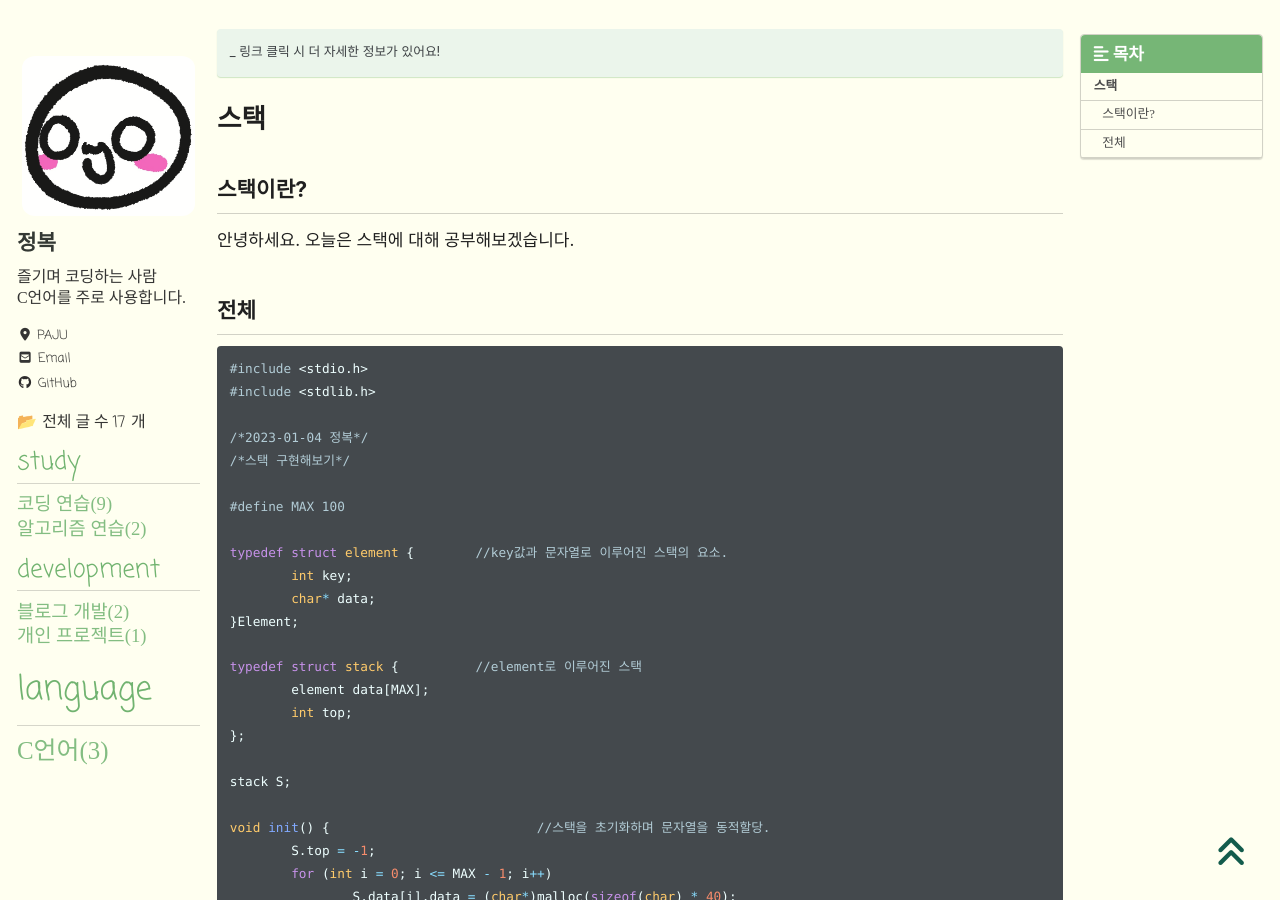
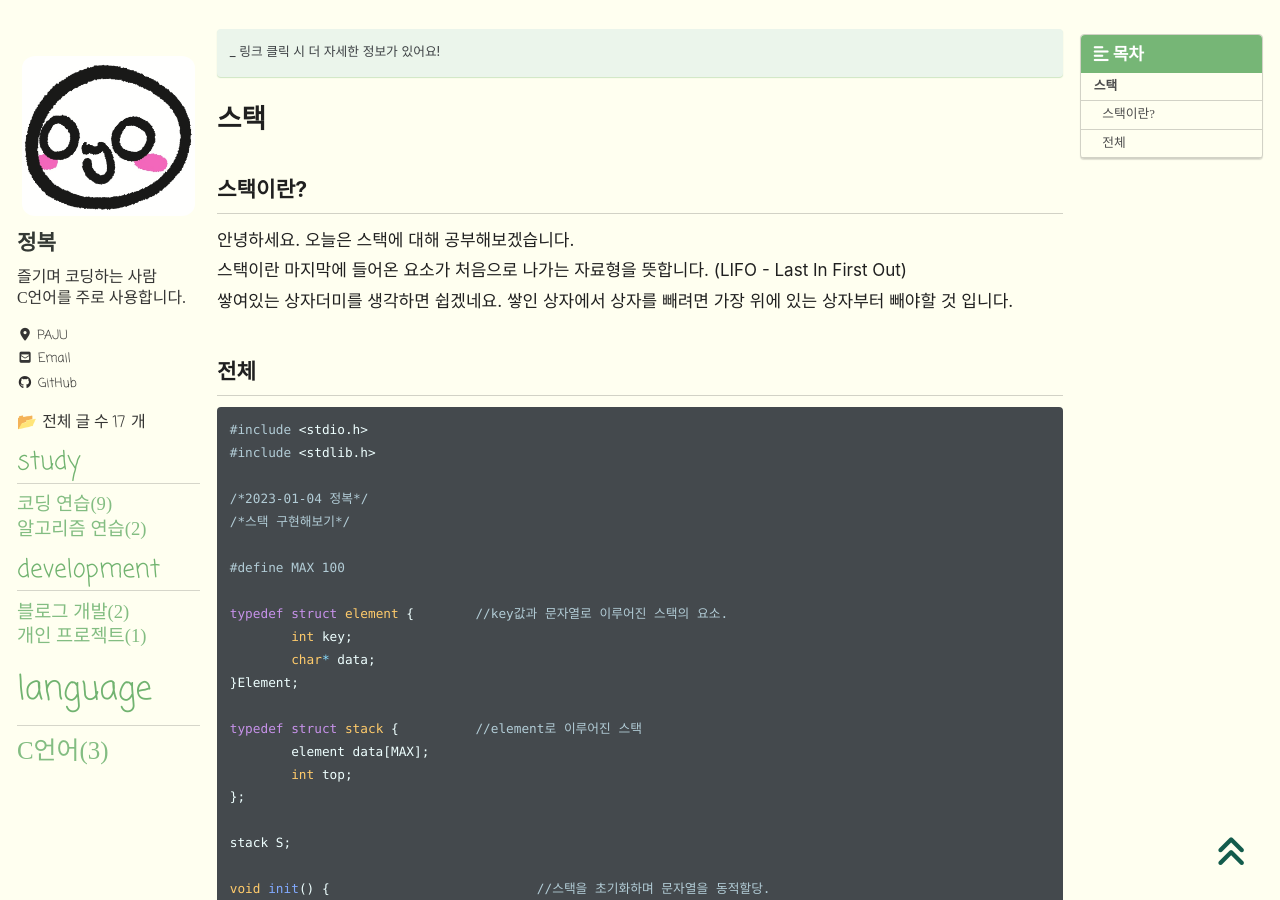
Before and after one commit to JBL28/jbl28.github.io, a Jekyll site: the page built from _posts/Algorithm/2023-01-07-stack.md, in a window 1280 px wide and 900 px high, scrolled down 332 px. Built offline with Jekyll 4.4.1, drawn with Linux system fonts in a browser that asks for light colours; cached includes are drawn as plain includes; nearby versions of some CDN libraries; some web fonts are replaced; comment, search, counter and statistics services are not loaded.

Commit message:
Update 2023-01-07-stack.md

```diff
--- a/_posts/Algorithm/2023-01-07-stack.md
+++ b/_posts/Algorithm/2023-01-07-stack.md
@@ -21,8 +21,9 @@ _ 링크 클릭 시 더 자세한 정보가 있어요!
 
 ## 스택이란?
 
-안녕하세요. 오늘은 스택에 대해 공부해보겠습니다.
-
+안녕하세요. 오늘은 스택에 대해 공부해보겠습니다.<br>
+스택이란 마지막에 들어온 요소가 처음으로 나가는 자료형을 뜻합니다. (LIFO - Last In First Out)<br>
+쌓여있는 상자더미를 생각하면 쉽겠네요. 쌓인 상자에서 상자를 빼려면 가장 위에 있는 상자부터 빼야할 것 입니다.<br>
 
 ## 전체
 
```
